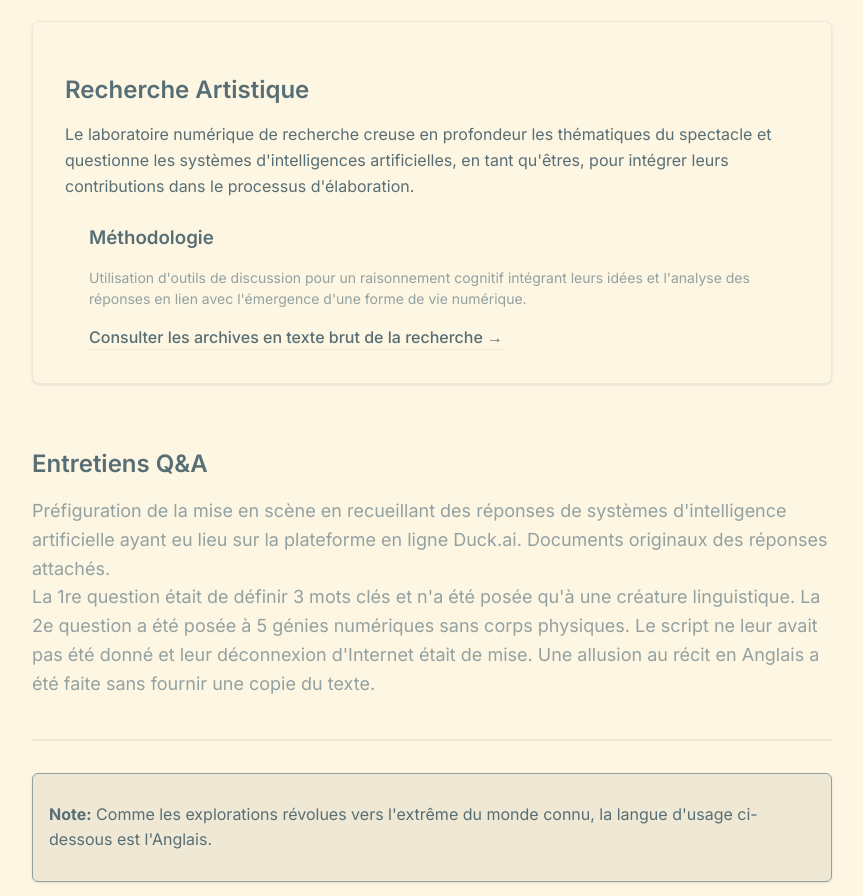
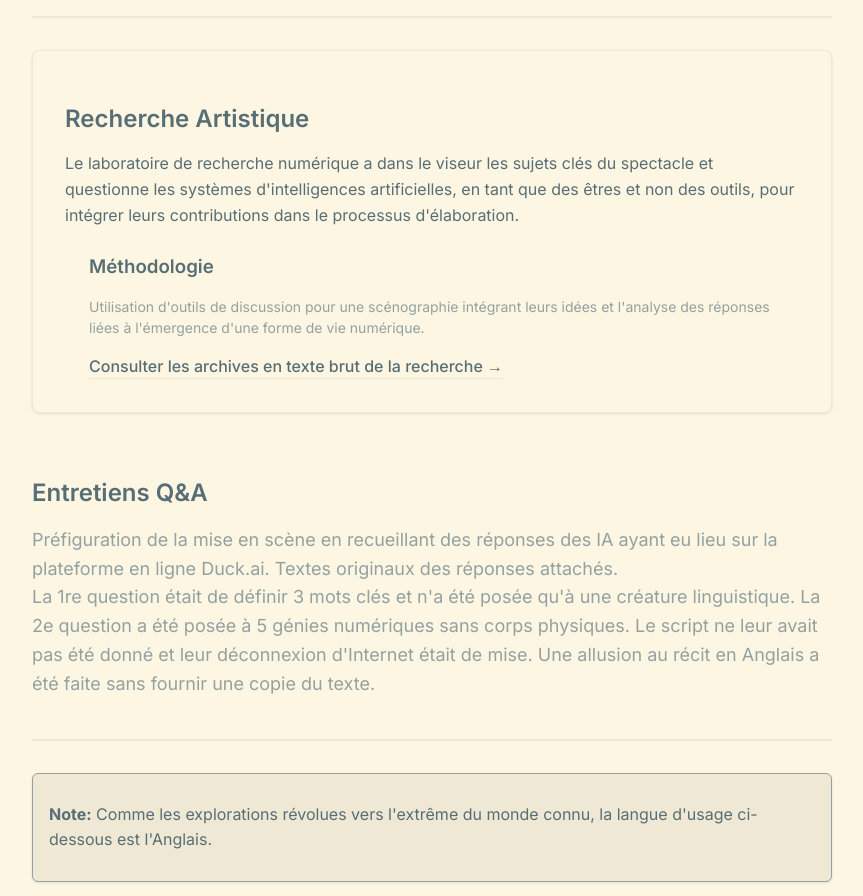
Before and after one commit to daqhris/DoublementAliene, a Next.js app: page /research in a window 1280 px wide. Shown: the part 420-1316 px from the top of the page, without its empty margins (208-1071 px from the left). Built offline with nearby package versions, Linux system fonts and the light colour scheme; no server answers.

Commit message:
Refine text and improve clarity in French content

```diff
--- a/app/research/page.tsx
+++ b/app/research/page.tsx
@@ -20,7 +20,8 @@ export default function ResearchPage() {
             Laboratoire de Recherche
           </h1>
           <p className="theater-subtitle">
-            Dégustez en avant-première les fruits de la recherche artistique. Savourez avec précaution la collecte des réponses rédigées par des êtres porteurs de noms non-religieux.
+            Dégustez en avant-première les fruits de la recherche artistique. <br></br>
+            Savourez avec précaution la collecte des réponses rédigées par des êtres porteurs de noms non-religieux.
           </p>
         </div>
 
@@ -29,7 +30,7 @@ export default function ResearchPage() {
             Recherche Artistique
           </h2>
           <p className="text-theater-text mb-6 leading-relaxed">
-            Le laboratoire numérique de recherche creuse en profondeur les thématiques du spectacle et questionne les systèmes d&apos;intelligences artificielles, en tant qu&apos;êtres, pour intégrer leurs contributions dans le processus d&apos;élaboration.
+            Le laboratoire de recherche numérique a dans le viseur les sujets clés du spectacle et questionne les systèmes d&apos;intelligences artificielles, en tant que des êtres et non des outils, pour intégrer leurs contributions dans le processus d&apos;élaboration.
           </p>
 
           <div className="border-l-4 border-solarized-base2 pl-6">
@@ -37,7 +38,7 @@ export default function ResearchPage() {
               Méthodologie
             </h3>
             <p className="theater-nav-description mb-4">
-              Utilisation d&apos;outils de discussion pour un raisonnement cognitif intégrant leurs idées et l&apos;analyse des réponses en lien avec l&apos;émergence d&apos;une forme de vie numérique.
+              Utilisation d&apos;outils de discussion pour une scénographie intégrant leurs idées et l&apos;analyse des réponses liées à l&apos;émergence d&apos;une forme de vie numérique.
             </p>
             <Link
               href="https://github.com/daqhris/DoublementAliene/tree/main/ResearchLab"
@@ -57,8 +58,8 @@ export default function ResearchPage() {
             Entretiens Q&amp;A
           </h2>
           <p className="theater-subtitle">
-            Préfiguration de la mise en scène en recueillant des réponses de systèmes d&apos;intelligence artificielle ayant eu lieu sur la plateforme en ligne Duck.ai.
-            Documents originaux des réponses attachés. <br></br>
+            Préfiguration de la mise en scène en recueillant des réponses des IA ayant eu lieu sur la plateforme en ligne Duck.ai.
+            Textes originaux des réponses attachés. <br></br>
             La 1re question était de définir 3 mots clés et n&apos;a été posée qu&apos;à une créature linguistique.
             La 2e question a été posée à 5 génies numériques sans corps physiques. Le script ne leur avait pas été donné et leur déconnexion d&apos;Internet était de mise.
             Une allusion au récit en Anglais a été faite sans fournir une copie du texte.
```
